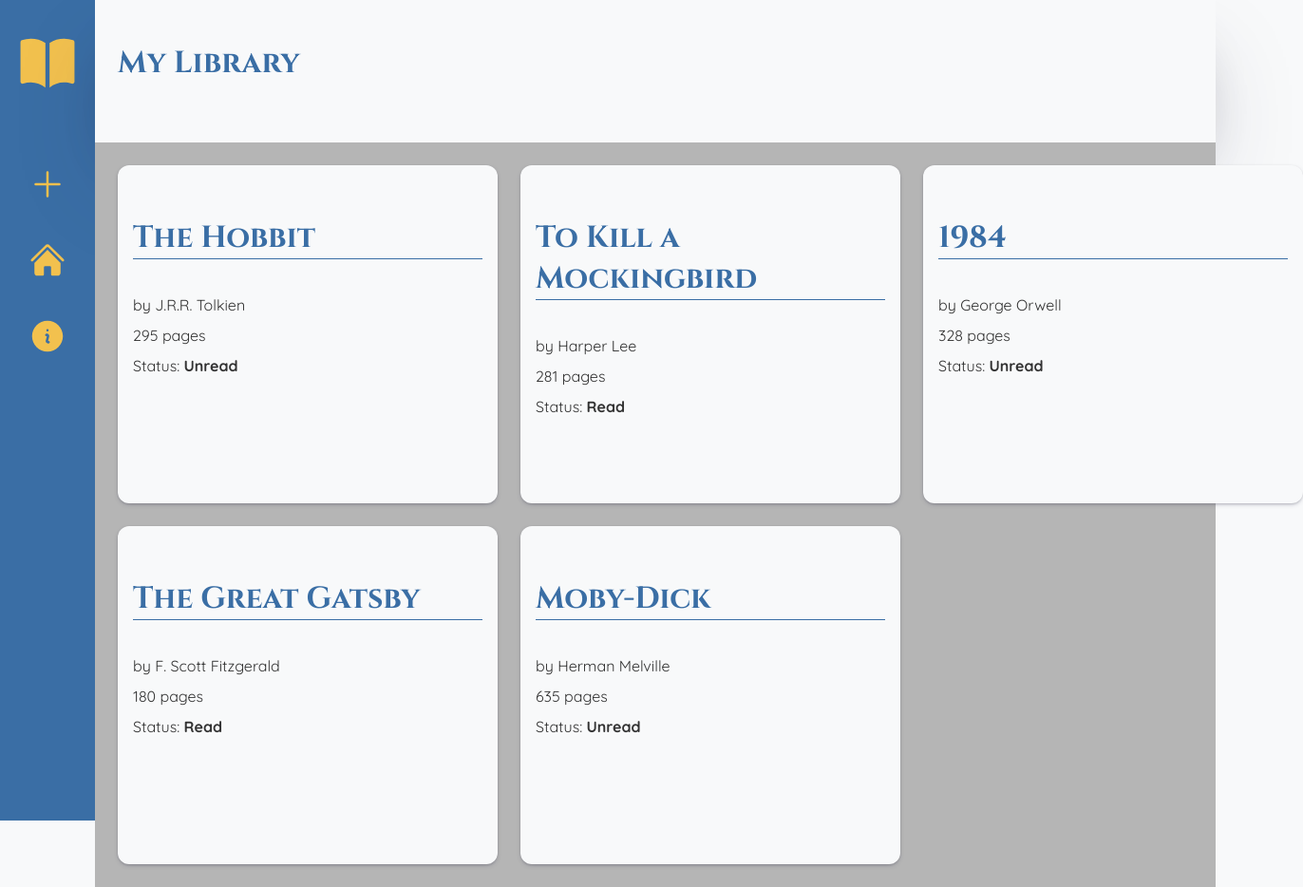
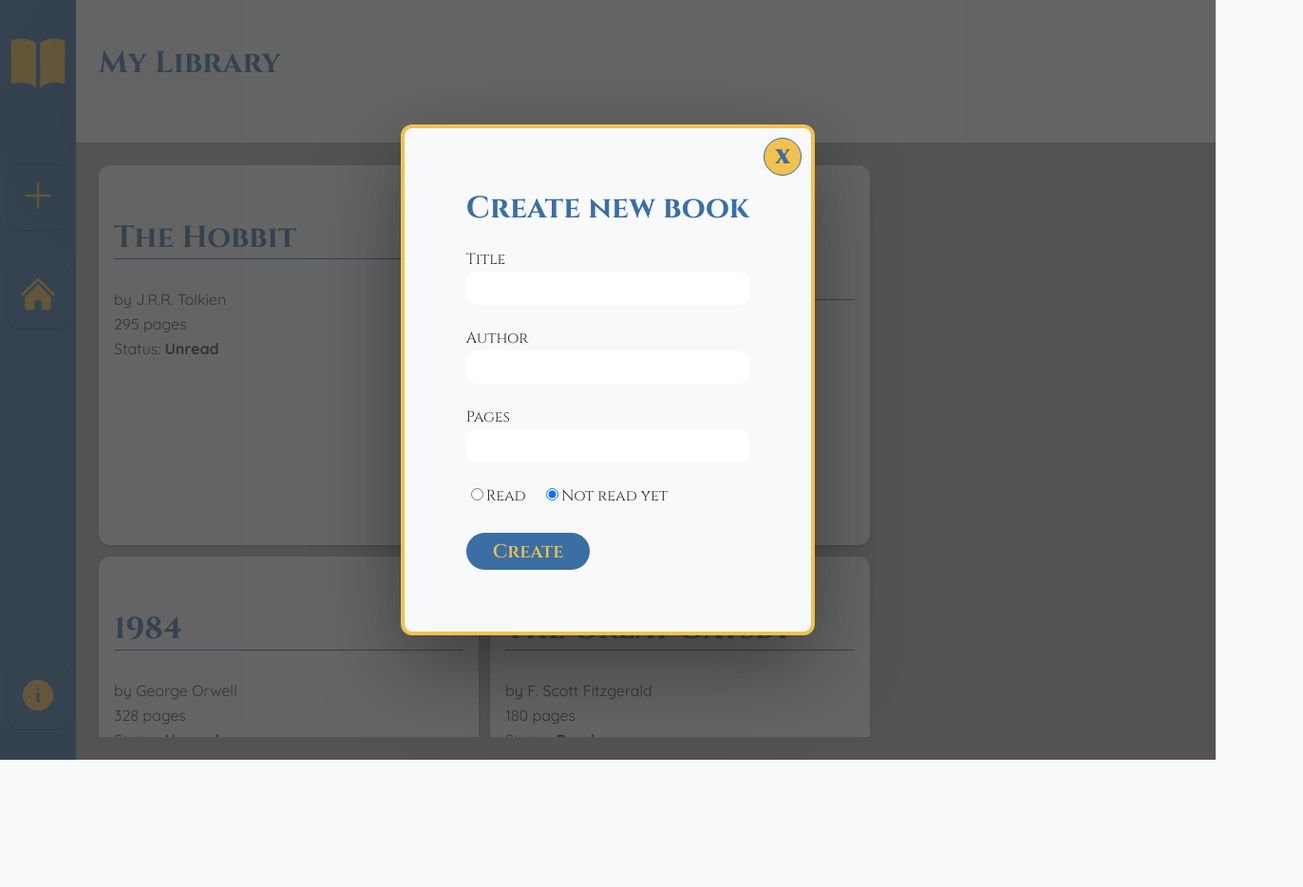
Before and after one commit to srhqmp/library-app, a plain HTML site: page index.html in a window 1280 px wide. Both pictures are taken after a click on the link 50 px from the left and 196 px from the top of the page. Shown: the whole page at 95% size, 1372 px wide, since content can reach past the window. After the commit the page ends 800 px from the top, so only its background shows below. Drawn offline with Linux system fonts and the light colour scheme.

Commit message:
feat: new book function

```diff
--- a/index.html
+++ b/index.html
@@ -10,16 +10,19 @@
   </head>
   <body>
     <div class="sidebar">
+      <div>
         <div class="branding">
           <img class="logo-image" width="70" src="images/logo.svg" alt="Logo" />
         </div>
         <div class="navigation">
           <ul>
             <li>
-            <a href="#new"
-              ><img src="images/new.svg" alt="New Book Icon" width="40" /><span
-                >New Book</span
-              ></a
+              <a class="create-new-book-button" href="#new"
+                ><img
+                  src="images/new.svg"
+                  alt="New Book Icon"
+                  width="40"
+                /><span>New Book</span></a
               >
             </li>
             <li>
@@ -29,16 +32,13 @@
                 ></a
               >
             </li>
-          <li>
+          </ul>
+        </div>
+      </div>
+      <div class="information">
         <a href="#information"
-              ><img
-                src="images/info.svg"
-                alt="Information Icon"
-                width="40"
-              /><span>Information</span></a
-            >
-          </li>
-        </ul>
+          ><img src="images/info.svg" alt="Information Icon" width="40" />
+        </a>
       </div>
     </div>
     <div class="header">
@@ -47,5 +47,29 @@
     <div class="main-content">
       <div class="book-list"></div>
     </div>
+    <div class="book-form">
+      <div class="container">
+        <h1>Create new book</h1>
+        <button id="close-form-button">x</button>
+
+        <form action="" novalidate>
+          <div class="book-details">
+            <label for="title"> Title<input type="text" id="title" /></label>
+            <label for="author"> Author<input type="text" id="author" /></label>
+            <label for="pages">Pages<input type="text" id="pages" /></label>
+          </div>
+          <div class="read-status">
+            <label for="true"
+              ><input type="radio" name="read" id="true" />Read</label
+            >
+            <label for="false"
+              ><input type="radio" name="read" id="false" checked />Not read
+              yet</label
+            >
+          </div>
+          <button type="submit" class="primary-button">Create</button>
+        </form>
+      </div>
+    </div>
   </body>
 </html>
--- a/script.js
+++ b/script.js
@@ -73,4 +73,49 @@ function createBookList() {
   myLibrary.forEach((book) => createBookCard(book));
 }
 
+const bookForm = document.querySelector(".book-form");
+
+function clearForm() {
+  document.getElementById("title").value = "";
+  document.getElementById("author").value = "";
+  document.getElementById("pages").value = "";
+  document.getElementById("true").checked = false;
+}
+
+function showBookForm() {
+  clearForm();
+  bookForm.style.display = "flex";
+}
+
+function closeBookForm() {
+  clearForm();
+  bookForm.style.display = "none";
+}
+
+function handleCreateBook(event) {
+  event.preventDefault();
+
+  const title = document.getElementById("title").value;
+  const author = document.getElementById("author").value;
+  const pages = document.getElementById("pages").value;
+  const read = Boolean(document.getElementById("true").checked);
+
+  if (title && author && pages) {
+    const newBook = addBookToLibrary(title, author, pages, read);
+    createBookCard(newBook);
+    clearForm();
+    closeBookForm();
+  }
+}
+
+document
+  .querySelector(".book-form form")
+  .addEventListener("submit", handleCreateBook);
+document
+  .querySelector(".create-new-book-button")
+  .addEventListener("click", showBookForm);
+document
+  .getElementById("close-form-button")
+  .addEventListener("click", closeBookForm);
+
 createBookList();
--- a/style.css
+++ b/style.css
@@ -1,6 +1,7 @@
 @import url("https://fonts.googleapis.com/css2?family=Cinzel:wght@400..900&family=Quicksand:wght@300..700&display=swap");
 * {
   /* outline: 1px solid red; */
+  box-sizing: border-box;
 }
 
 :root {
@@ -10,6 +11,7 @@
   --text-color: #333333;
   --secondary-color: #88aabf;
   --foreground-color: #b5b5b5;
+  --transparent-background: rgba(51, 51, 51, 0.75);
 }
 
 h1,
@@ -25,11 +27,13 @@ h6 {
 body {
   margin: 0;
   padding: 0;
+  height: 100vh;
+  overflow: hidden;
   background-color: var(--background-color);
   color: var(--text-color);
   font-family: "Quicksand", sans-serif;
   display: grid;
-  grid-template-columns: 100px 1fr;
+  grid-template-columns: 80px 1fr;
   grid-template-rows: 150px 1fr;
   grid-template-areas:
     "sidebar header header"
@@ -50,8 +54,11 @@ body {
   grid-area: sidebar;
   background-color: var(--primary-color);
   color: var(--background-color);
-  height: 100vh;
+  height: 100%;
   padding: 32px 0;
+  display: flex;
+  flex-direction: column;
+  justify-content: space-between;
 }
 
 .navigation ul {
@@ -68,9 +75,25 @@ body {
   margin: auto;
 }
 
-.navigation a {
+.navigation a,
+.information a {
   text-decoration: none;
   color: var(--background-color);
+  background-color: var(--primary-color);
+  border-radius: 12px;
+  padding: 12px;
+  box-shadow: rgba(9, 30, 66, 0.25) 0px 1px 1px,
+    rgba(9, 30, 66, 0.13) 0px 0px 1px 1px;
+}
+
+.navigation a:hover,
+.information a:hover {
+  background-color: var(--text-color);
+}
+
+.information {
+  display: flex;
+  justify-content: center;
 }
 
 .navigation span {
@@ -90,11 +113,18 @@ body {
   padding: 24px;
   grid-area: main;
   background-color: var(--foreground-color);
+  height: 100%;
 }
 
 .primary-button {
   background-color: var(--primary-color);
   color: var(--accent-color);
+  font-family: "Cinzel", serif;
+  border: none;
+  font-size: 20px;
+  padding: 6px 28px;
+  border-radius: 46px;
+  font-weight: 600;
 }
 
 .primary-button:hover {
@@ -105,16 +135,21 @@ body {
 /* book list START */
 
 .book-list {
+  height: 100%;
+  margin: 0 auto;
   display: grid;
-  grid-template-columns: repeat(3, 400px);
-  gap: 24px;
+  grid-template-columns: repeat(auto-fill, 400px);
+  grid-template-rows: repeat(auto-fill, 400px);
+  gap: 12px;
+  overflow-y: scroll;
+  -ms-overflow-style: none; /* IE and Edge */
+  scrollbar-width: none; /* Firefox */
 }
 .book-card {
   font-size: 16px;
-  height: 300px;
   display: flex;
   flex-direction: column;
-  gap: 12px;
+  gap: 6px;
   background-color: var(--background-color);
   border-radius: 12px;
   padding: 28px 16px;
@@ -130,4 +165,86 @@ body {
 .book-card span {
   font-weight: 900;
 }
+
+.book-list::-webkit-scrollbar {
+  display: none;
+}
 /* book list END */
+
+/* book form START */
+.book-form {
+  background-color: var(--transparent-background);
+  position: fixed;
+  top: 0;
+  left: 0;
+  height: 100%;
+  width: 100%;
+  /* display: flex; */
+  justify-content: center;
+  align-items: center;
+  flex-direction: column;
+  display: none;
+}
+
+.book-form .container {
+  background-color: var(--background-color);
+  padding: 42px 65px 65px 65px;
+  box-shadow: rgba(0, 0, 0, 0.4) 0px 30px 90px;
+  border-radius: 12px;
+  border: 4px solid var(--accent-color);
+  position: relative;
+}
+
+.book-details label {
+  margin-bottom: 24px;
+  font-size: 16px;
+  font-family: "Cinzel", serif;
+}
+
+.book-details input {
+  margin: 2px 0;
+  font-size: 18px;
+  font-family: "Quicksand", sans-serif;
+  padding: 6px 12px;
+  border-radius: 12px;
+  outline: none;
+  border: none;
+}
+
+.book-details label,
+.book-details input {
+  display: block;
+  width: 100%;
+}
+
+#close-form-button {
+  font-family: "Cinzel", serif;
+  font-size: 24px;
+  font-weight: 900;
+  background-color: var(--accent-color);
+  outline: none;
+  border: 1px solid var(--primary-color);
+  height: 40px;
+  width: 40px;
+  border-radius: 50%;
+  color: var(--primary-color);
+  position: absolute;
+  top: 10px;
+  right: 10px;
+}
+
+#close-form-button:hover {
+  background-color: var(--primary-color);
+  color: var(--accent-color);
+}
+
+.read-status label {
+  font-family: "Cinzel", serif;
+  padding-right: 12px;
+}
+
+.read-status {
+  margin-bottom: 28px;
+}
+
+/* Book form END */
```
Lines whose indentation alone changed are shown as unchanged.
